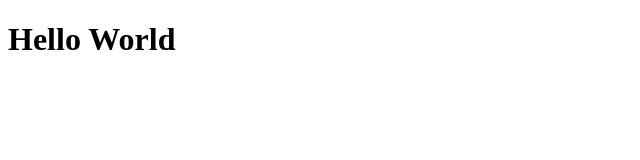
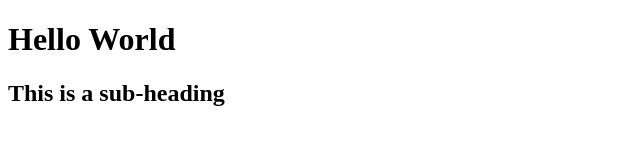
Before and after one commit to Cspanton01/Test_html, a plain HTML site: page Assignment_test.html in a window 1280 px wide. Shown: the whole page, without its empty margins (0-640 px from the left). Drawn offline with Linux system fonts and the light colour scheme.

Commit message:
updated the html file

```diff
--- a/Assignment_test.html
+++ b/Assignment_test.html
@@ -7,6 +7,7 @@
 </head>
 <body>
     <h1>Hello World</h1>
+    <h2>This is a sub-heading</h2>
 
 </body>
 </html>
```
